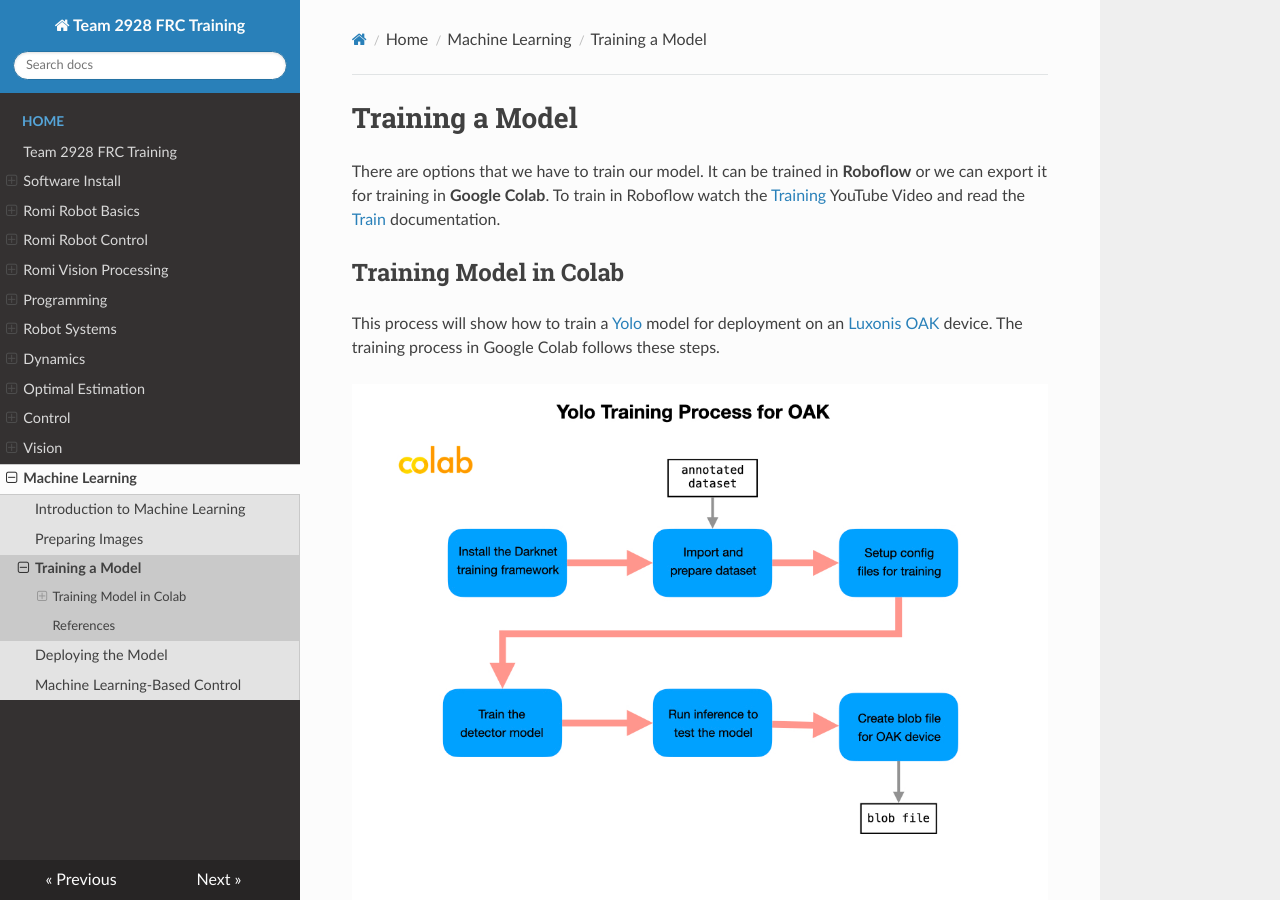
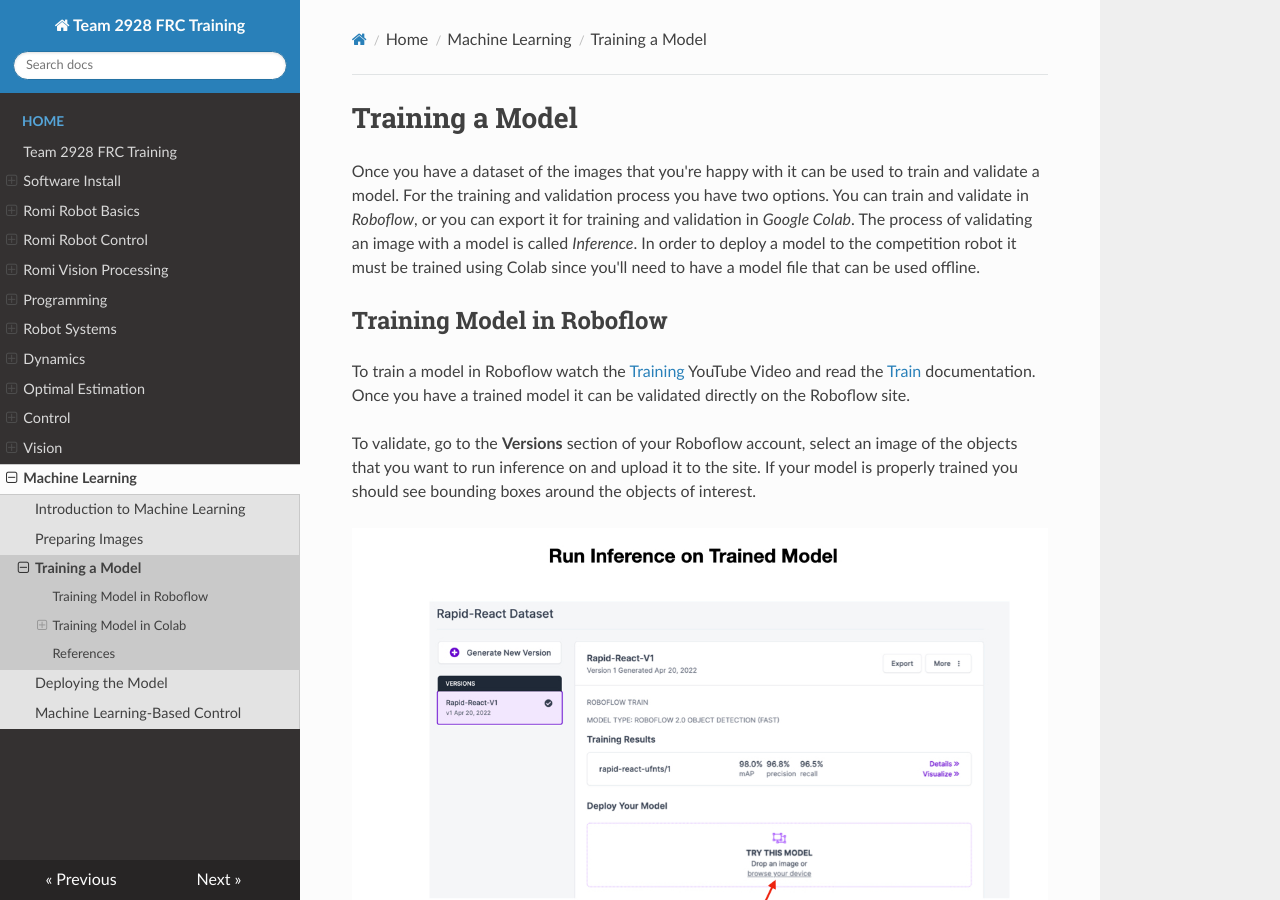
Before and after one commit to FRC-2928/FRC-Programmer-Training, an MkDocs documentation site: the page built from docs/MachineLearning/MLTraining.md, in a window 1280 px wide and 900 px high. Built offline with MkDocs 1.6.1, drawn with Linux system fonts in a browser that asks for light colours; nearby versions of some CDN libraries; some of the changed text lies outside the part shown.

Commit message:
More ML documetation

```diff
--- a/docs/MachineLearning/MLTraining.md
+++ b/docs/MachineLearning/MLTraining.md
@@ -1,5 +1,12 @@
 # Training a Model
-There are options that we have to train our model.  It can be trained in **Roboflow** or we can export it for training in **Google Colab**.  To train in Roboflow watch the [Training](https://www.youtube.com/watch?v=njWwmKLWVyE)  YouTube Video and read the [Train](https://docs.roboflow.com/train) documentation.
+Once you have a dataset of the images that you're happy with it can be used to train and validate a model. For the training and validation process you have two options.  You can train and validate in *Roboflow*, or you can export it for training and validation in *Google Colab*.  The process of validating an image with a model is called *Inference*. In order to deploy a model to the competition robot it must be trained using Colab since you'll need to have a model file that can be used offline.
+
+## Training Model in Roboflow
+To train a model in Roboflow watch the [Training](https://www.youtube.com/watch?v=njWwmKLWVyE)  YouTube Video and read the [Train](https://docs.roboflow.com/train) documentation. Once you have a trained model it can be validated directly on the Roboflow site.
+
+To validate, go to the **Versions** section of your Roboflow account, select an image of the objects that you want to run inference on and upload it to the site.  If your model is properly trained you should see bounding boxes around the objects of interest.
+
+![Test API](../images/FRCMachineLearning/FRCMachineLearning.011.jpeg)
 
 ## Training Model in Colab
 This process will show how to train a [Yolo](https://pjreddie.com/darknet/yolo/) model for deployment on an [Luxonis OAK](https://shop.luxonis.com/collections/usb) device.  The training process in Google Colab follows these steps.
@@ -49,9 +56,9 @@
 ### Convert to OpenVino Blob File
 When you are satisfied with the model's testing results you can convert it to a file format that runs on the OAK-D camera.  Save and download the `.weights` file that was created in *Train Detector Model* step.  This file can be converted to other formats suitable for deployment.
 
-The first step in creating the blob file is to install Tensorflow and convert the `.weights` file to a `.pb`
+Before creating the *blob* file you need to convert the `.weights` file to a `.pb`.  `pb` stands for *protobuf*. In TensorFlow, the protbuf file contains the graph definition as well as the weights of the model. This step requires the installation of Tensorflow into Colab.
 
-The next step is to install the [yolo2openvino](https://github.com/luxonis/yolo2openvino) library into the Colab environment.  This library will export the `.weights` file into the OpenVINO *Intermediate Representation* IR format. A JSON configuration file is required for the conversion. The most important parameter to check in the configuration file is the number of classes.  This should match the number of object types that you're tracking, for example, if you have *Blueballs* and *Redballs* then the number of classes should be 2.
+The next step is to install the [yolo2openvino](https://github.com/luxonis/yolo2openvino) library into the Colab environment.  This library will convert the `.pb` file into the OpenVINO *Intermediate Representation* IR format. A JSON configuration file is required for the conversion. The most important parameter to check in the configuration file is the number of classes.  This should match the number of object types that you're tracking, for example, if you have *Blueballs* and *Redballs* then the number of classes should be 2.
 
         [
                 {
@@ -68,9 +75,11 @@
                 }
         ]
 
-Lastly, we install the *blobconverter* library and use it to convert IR files to the *OpenVino* to blob format that can be run on OAK devices. After this step is complete the *IR* and *blob* files can be downloaded to your PC.
+Once conversion to OpenVINO IR is successful we can install the *blobconverter* library and use it to convert the IR files to a blob format that can be run on OAK devices. After this step is complete the *IR* and *blob* files can be downloaded to your PC.
 
-The full conversion process is shown below.
+> There is also a [Web App](https://blobconverter.luxonis.com/) where you can convert the model using the *blobconverter*. Select OpenVINO 2021.3 > OpenVINO Model > Continue, upload .xml and .bin, and convert.
+
+The full weights file to OAK blob file conversion process is shown below.
 
 ![Converting Model](../images/FRCMachineLearning/FRCMachineLearning.008.jpeg)
 
--- a/mkdocs.yml
+++ b/mkdocs.yml
@@ -74,8 +74,6 @@
             - Vision/introVision.md
         - 'Machine Learning':
             - MachineLearning/MLIndex.md
-            # - MachineLearning/MLImageUpload.md
-            # - MachineLearning/MLAnnotation.md
             - MachineLearning/MLProcessImages.md
             - MachineLearning/MLTraining.md
             - MachineLearning/MLDeployment.md
```
Also changed, not shown: docs/MachineLearning/MLAnnotation.md (deleted, +0 -8 lines), docs/MachineLearning/MLDeployment.md (+12 -1 lines), docs/MachineLearning/MLDeployment_.md (deleted, +0 -71 lines), docs/MachineLearning/MLImageUpload.md (deleted, +0 -4 lines), docs/MachineLearning/MLIndex.md (+6 -6 lines), docs/MachineLearning/MLProcessImages.md (+1 -1 lines), docs/images/FRCMachineLearning/FRCMachineLearning.002.jpeg, docs/images/FRCMachineLearning/FRCMachineLearning.006.jpeg, docs/images/FRCMachineLearning/FRCMachineLearning.008.jpeg, docs/images/FRCMachineLearning/FRCMachineLearning.011.jpeg.
